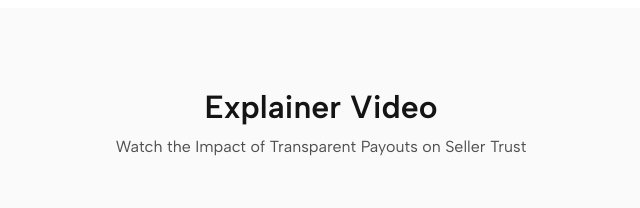
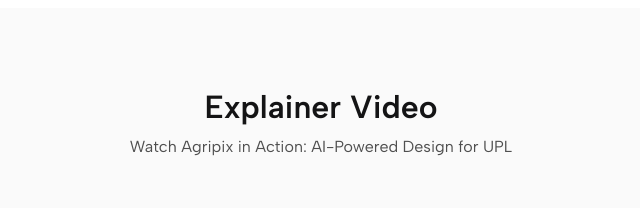
Before and after one commit to thiyagu-vairam/thiyagu-vairam, a plain HTML site: page agripix.html in a window 1280 px wide. Shown: the part 4960-5168 px from the top of the page, 319-959 px from the left. Drawn offline with nearby package versions, Linux system fonts and the light colour scheme; grey boxes are pictures that could not be loaded.

Commit message:
changes updated

```diff
--- a/agripix.html
+++ b/agripix.html
@@ -449,7 +449,7 @@ meetings.</p>
                 <div class="row justify-content-center">
                     <div class="col-lg-8">
                         <h2 class="font-24 fw-600 clr-black2 text-center mb-2">Explainer Video</h2>
-                        <p class="clr-gray1 fw-400 font-16 text-center mb-52">Watch the Impact of Transparent Payouts on Seller Trust</p>
+                        <p class="clr-gray1 fw-400 font-16 text-center mb-52">Watch Agripix in Action: AI-Powered Design for UPL</p>
                         <!-- Added zoom-in animation to video placeholder -->
                         <div class="video-placeholder position-relative">
                             <video id="kisanVideo" class="w-100" loop playsinline preload="metadata"
```
Also changed, not shown: aboutme.html (+1 -1 lines).
